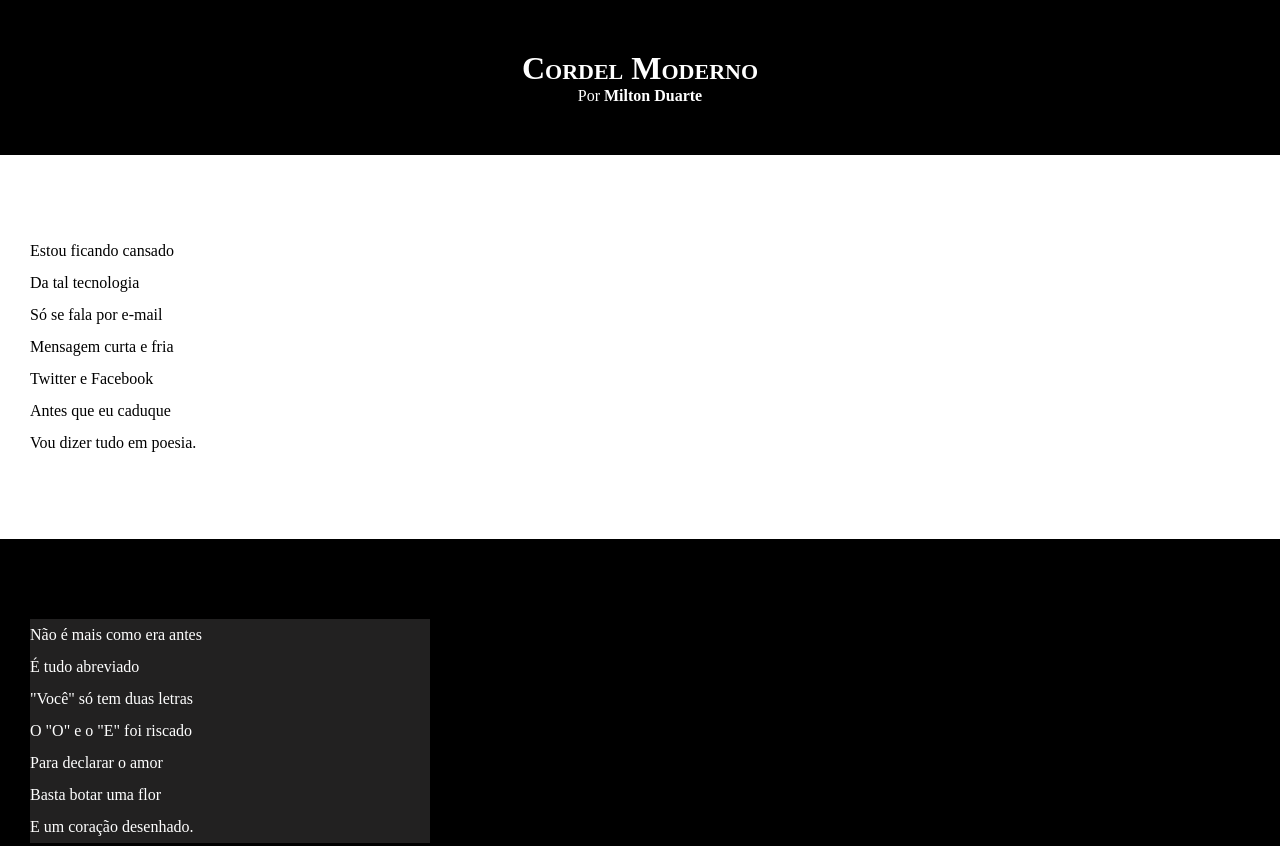
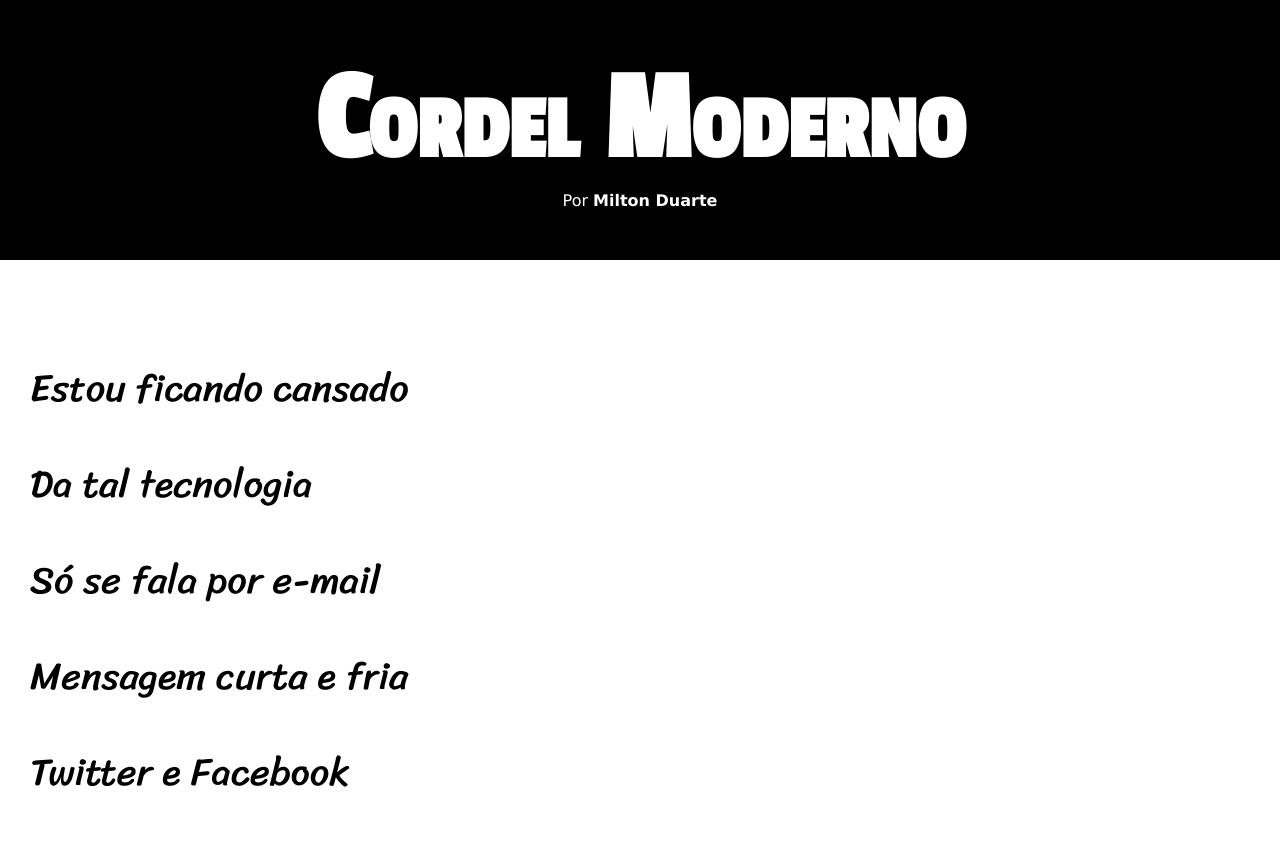
Before and after one commit to rafaelnsouza92/Html-css, a plain HTML site: page exercicios/desafios/desafio12/index.html in a window 1280 px wide. Shown: the top 846 px of the page. Drawn offline with Linux system fonts and the light colour scheme.

Commit message:
atualizacao folha de estilo desafio 12

```diff
--- a/exercicios/desafios/desafio12/estilo/style.css
+++ b/exercicios/desafios/desafio12/estilo/style.css
@@ -1,4 +1,15 @@
 @charset "UTF-8";
+
+@import url('https://fonts.googleapis.com/css2?family=Passion+One&display=swap');
+
+@import url('https://fonts.googleapis.com/css2?family=Sriracha&display=swap');
+
+:root{
+    --font1: Verdana, Geneva, Tahoma, sans-serif;
+    --font2: 'Passion One', cursive;
+    --font3: 'Sriracha', cursive;
+
+}
 
 *{
     margin: 0px;
@@ -8,6 +19,8 @@
 html, body{
     background-color: darkgrey;
     min-height: 100vh;
+    font-family: var(--font1);
+
 }
 
 header{
@@ -19,6 +32,8 @@ header{
 header > h1{
     padding-top: 50px;
     font-variant: small-caps;
+    font-family: var(--font2);
+    font-size: 10vw;
 }
 
 header > p{
@@ -38,8 +53,10 @@ a:hover{
 section{
     padding-top: 10vh;
     padding-bottom: 10vh;
-    line-height: 2em;
+    line-height: 2.5em;
     padding-left: 30px;
+    font-family: var(--font3);
+    font-size: 3vw;
 }
 
 section.normal{
@@ -53,9 +70,12 @@ section.imagem{
 }
 
 section.imagem >p{
-    width: 400px;
+    display: inline-block;
+    padding: 5px;
     background-color: rgb(34, 33, 33);
 }
+
+
 
 footer{
     background-color: black;
```
